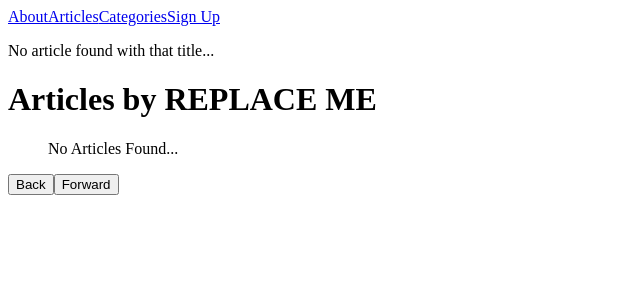
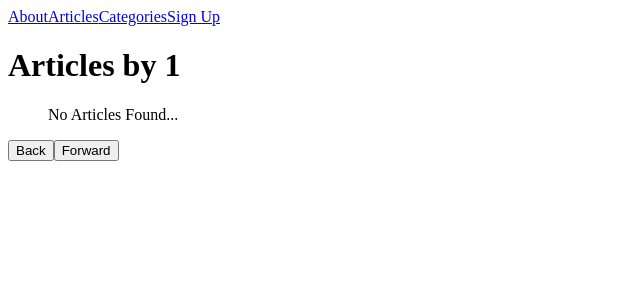
Before and after one commit to Eldon-498/react-router, a React (Create React App) app: page /authors/1 in a window 1280 px wide. Shown: the top 300 px of the page, without its empty margins (0-640 px from the left). Built offline with nearby package versions, Linux system fonts and the light colour scheme; the HTML template or start-up script is replaced by a standard one.

Commit message:
dynamic routing and switching components

```diff
--- a/src/app/App.js
+++ b/src/app/App.js
@@ -8,7 +8,7 @@ import Article from "../components/Article";
 import Categories from "../components/Categories";
 import Author from "../components/Author";
 import Profile from "../components/Profile";
-import {BrowserRouter as Router, Route} from 'react-router-dom';
+import {BrowserRouter as Router, Route, Switch} from 'react-router-dom';
 
 import "./App.css";
 
@@ -17,13 +17,15 @@ function App() {
     <Router>
       <Header />
       <main>
+      <Switch>
         <Route path='/About'> <About /> </Route>
         <Route path='/sign-up'> <SignUp /> </Route>
+        <Route path='/articles/:title'> <Article /> </Route>
+        <Route path='/categories'> <Categories /> </Route>
         <Route path='/articles'> <Articles /> </Route>
-        <Route> <Article /> </Route>
-        <Route path='/categories'> <Categories /> </Route>
-        <Route> <Author /> </Route>
+        <Route path='/authors/:name'> <Author /> </Route>
         <Route path='/profile'> <Profile/> </Route>
+      </Switch>
       </main>
       <Footer />
     </Router>
--- a/src/components/Author.js
+++ b/src/components/Author.js
@@ -1,20 +1,20 @@
 import React from "react";
 import { useSelector } from "react-redux";
 import { selectAuthors } from "../features/authors//authorsSlice";
-import { Link } from "react-router-dom";
+import { Link, useParams } from "react-router-dom";
 
 // Import useParams from React Router
 
 export default function Author () {
 
   // Extract the `name` URL parameter.
-
-  const authors = useSelector(selectAuthors)
-  const author = authors["replace me"]
+  const {name} = useParams();
+  const authors = useSelector(selectAuthors);
+  const author = authors[name];
 
   return (
     <main>
-      <h1>Articles by REPLACE ME</h1>
+      <h1>Articles by {name}</h1>
       <ul>
         {
           author && author.articles ? author.articles.map(slug => {
```
